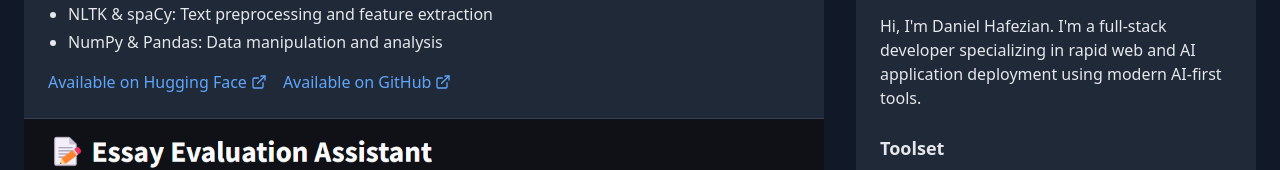
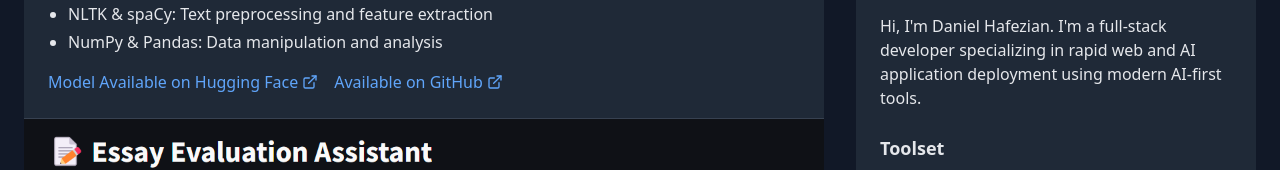
Before and after one commit to danielhafezi/danielhafezi.github.io, a React (Vite) app: page / in a window 1280 px wide. Shown: the part 630-800 px from the top of the page. Built offline with nearby package versions, Linux system fonts and the light colour scheme.

Commit message:
updated about me

```diff
--- a/src/App.tsx
+++ b/src/App.tsx
@@ -58,7 +58,7 @@ function App() {
                     rel="noopener noreferrer"
                     className="inline-flex items-center text-blue-400 hover:text-blue-300"
                   >
-                    Available on Hugging Face
+                    Model Available on Hugging Face
                     <ExternalLink size={16} className="ml-1" />
                   </a>
                   <a
```
